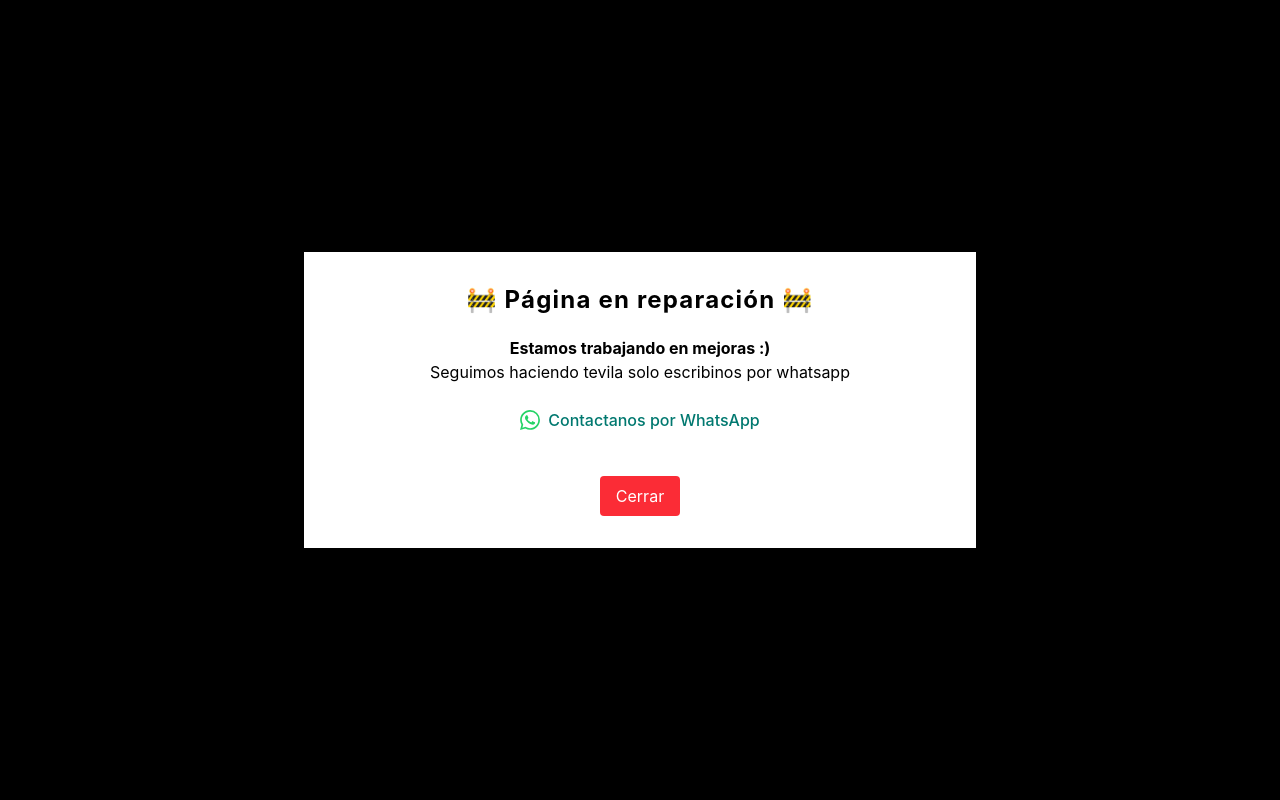
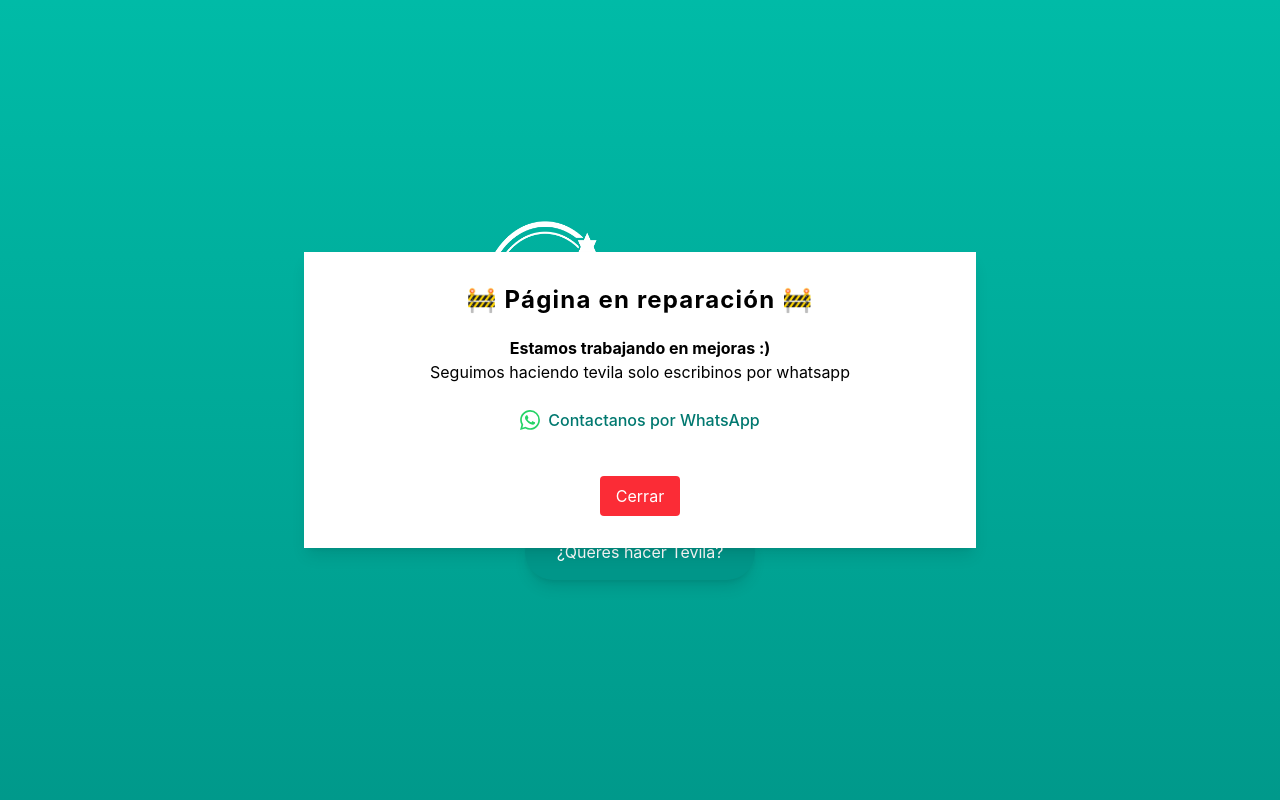
Before and after one commit to brigitteblau/tevila-hoy, a React (Vite) app: page / in a window 1280 px wide. Shown: the top 800 px of the page. Built offline with nearby package versions, Linux system fonts and the light colour scheme.

Commit message:
fix: adjust modal background opacity for improved visibility

```diff
--- a/src/components/Reparacion.jsx
+++ b/src/components/Reparacion.jsx
@@ -10,9 +10,10 @@
   return (
     isOpen && (
       <div
-        className="fixed top-0 left-0 w-full h-full bg-black bg-opacity-50 flex items-center justify-center z-50"
+        className="fixed top-0 left-0 w-full h-full flex items-center justify-center z-50"
         onClick={closeModal}
       >
+
         <div
           className="bg-white p-8 w-11/12 max-w-2xl text-center shadow-lg relative"
           onClick={(e) => e.stopPropagation()}
```
